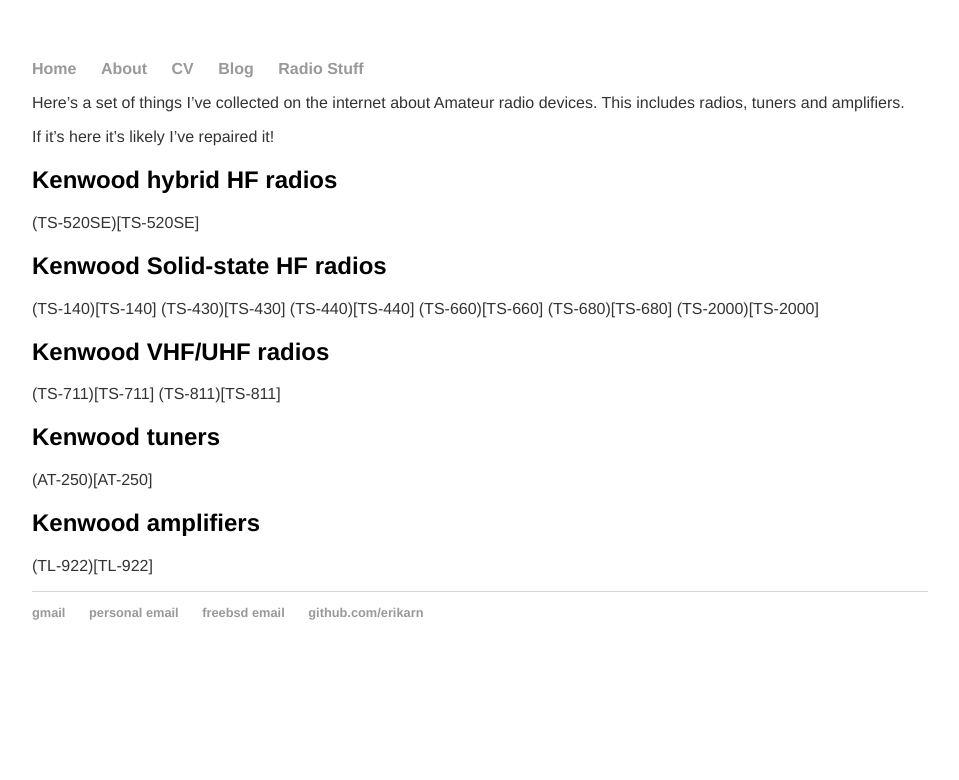
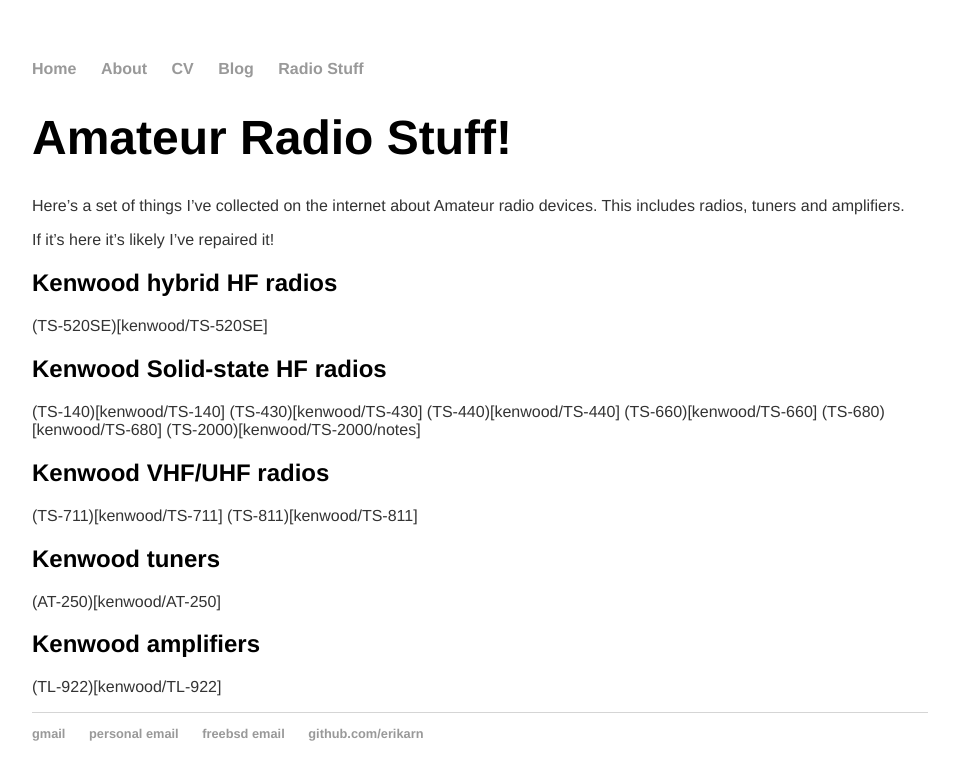
Before and after one commit to erikarn/erikarn.github.io, a Jekyll site: the page built from radio.md, in a window 1280 px wide. Shown: the top 780 px of the page, without its empty margins (160-1119 px from the left). Built offline with Jekyll 4.4.1, drawn with Linux system fonts in a browser that asks for light colours.

Commit message:
Start trying to make links work?

```diff
--- a/radio.md
+++ b/radio.md
@@ -2,6 +2,8 @@
 layout: default
 title: Radios
 ---
+
+# Amateur Radio Stuff!
 
 Here's a set of things I've collected on the internet about Amateur radio devices.
 This includes radios, tuners and amplifiers.
@@ -10,26 +12,26 @@
 
 ## Kenwood hybrid HF radios
 
-(TS-520SE)[TS-520SE]
+(TS-520SE)[kenwood/TS-520SE]
 
 ## Kenwood Solid-state HF radios
 
-(TS-140)[TS-140]
-(TS-430)[TS-430]
-(TS-440)[TS-440]
-(TS-660)[TS-660]
-(TS-680)[TS-680]
-(TS-2000)[TS-2000]
+(TS-140)[kenwood/TS-140]
+(TS-430)[kenwood/TS-430]
+(TS-440)[kenwood/TS-440]
+(TS-660)[kenwood/TS-660]
+(TS-680)[kenwood/TS-680]
+(TS-2000)[kenwood/TS-2000/notes]
 
 ## Kenwood VHF/UHF radios
 
-(TS-711)[TS-711]
-(TS-811)[TS-811]
+(TS-711)[kenwood/TS-711]
+(TS-811)[kenwood/TS-811]
 
 ## Kenwood tuners
 
-(AT-250)[AT-250]
+(AT-250)[kenwood/AT-250]
 
 ## Kenwood amplifiers
 
-(TL-922)[TL-922]
+(TL-922)[kenwood/TL-922]
```
